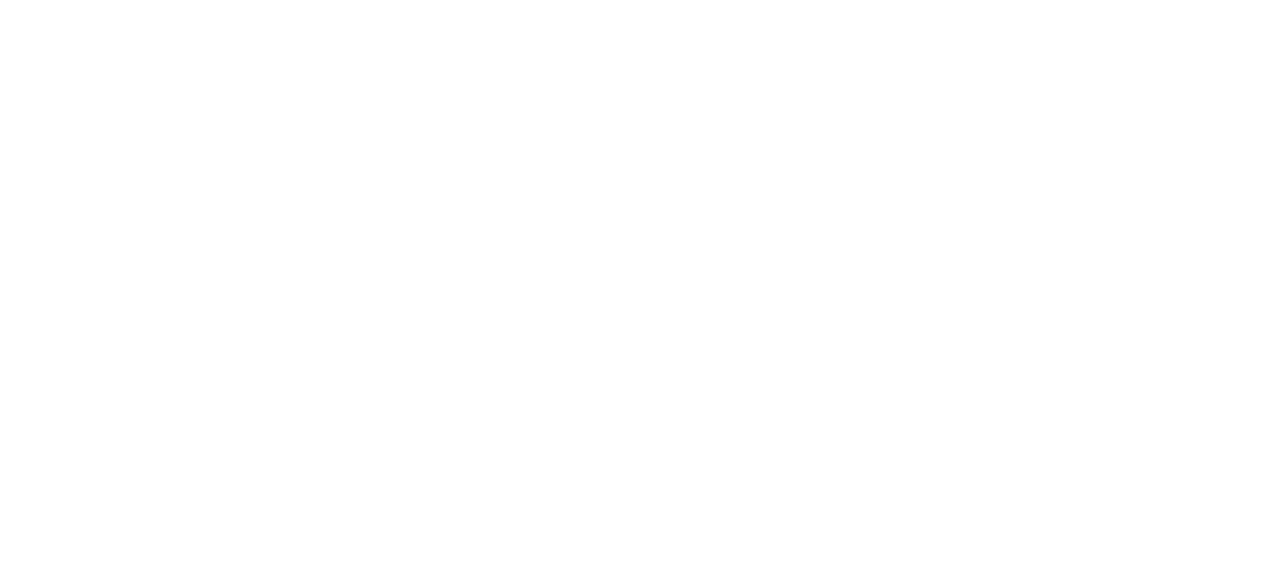
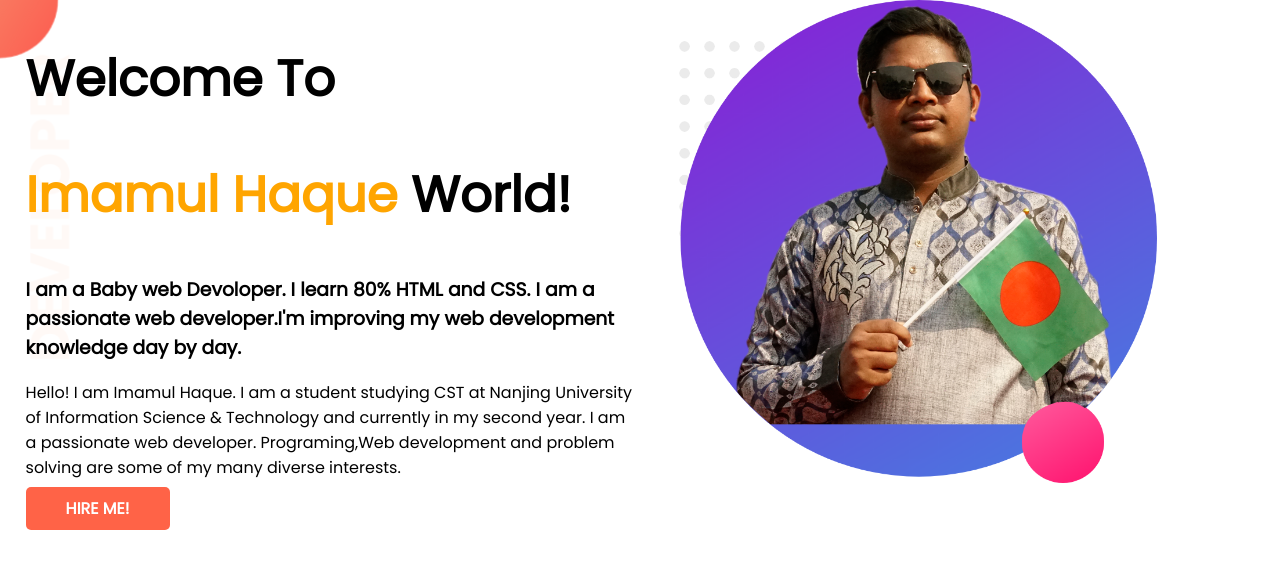
Before and after one commit to imamul99/developer-portfolio, a plain HTML site: page index.html in a window 1280 px wide. Drawn offline with Linux system fonts and the light colour scheme; a web font is replaced by a local one.

Commit message:
first section added

```diff
--- a/index.html
+++ b/index.html
@@ -1,11 +1,39 @@
 <!DOCTYPE html>
 <html lang="en">
-  <head>
-    <meta charset="UTF-8" />
-    <meta http-equiv="X-UA-Compatible" content="IE=edge" />
-    <meta name="viewport" content="width=device-width, initial-scale=1.0" />
-    <title>Imamul Portfolio</title>
-    <link rel="stylesheet" href="style.css" />
-  </head>
-  <body></body>
+
+<head>
+  <meta charset="UTF-8">
+  <meta http-equiv="X-UA-Compatible" content="IE=edge">
+  <meta name="viewport" content="width=device-width, initial-scale=1.0">
+  <title>Imamul's Portfolio</title>
+  <link rel="preconnect" href="https://fonts.googleapis.com">
+  <link rel="preconnect" href="https://fonts.gstatic.com" crossorigin>
+  <link
+    href="https://fonts.googleapis.com/css2?family=Corinthia&family=Lato:ital,wght@0,400;1,100;1,300&family=Poppins&display=swap"
+    rel="stylesheet">
+  <link rel="stylesheet" href="style.css">
+</head>
+
+<body>
+  <section class="top-banner">
+    <div class="half-width">
+      <h1>Welcome To</h1>
+      <h1><span class="color-orng"> Imamul Haque </span>World!</h1>
+      <h3>I am a Baby web Devoloper. I learn 80% HTML and CSS. I am a passionate web developer.I'm improving my web
+        development knowledge day by day.</h3>
+      <p>Hello! I am Imamul Haque. I am a student studying CST at Nanjing University of Information Science & Technology
+        and
+        currently in my second year. I am a passionate web developer. Programing,Web development and problem solving are
+        some of my many diverse interests.</p>
+      <a class="link-button" href="https://www.linkedin.com/in/imamul99/" target="_blank">HIRE ME!</a>
+    </div>
+
+    <div class="half-width">
+      <img src="images/imamul_1.png" alt="imamul's picture">
+
+    </div>
+
+  </section>
+</body>
+
 </html>
--- a/style.css
+++ b/style.css
@@ -0,0 +1,39 @@
+body {
+  font-family: 'Poppins', sans-serif;
+  margin: 0;
+}
+
+h1 {
+  font-size: 50px;
+}
+
+.color-orng {
+  color: orange;
+}
+
+section {
+  display: flex;
+}
+
+.half-width {
+  width: 50%;
+  padding-left: 2%;
+}
+
+.half-width img {
+  width: 80%;
+}
+
+.link-button {
+  text-decoration: none;
+  background-color: tomato;
+  color: white;
+  font-weight: 700;
+  padding: 10px 40px;
+  border-radius: 5px;
+}
+
+.top-banner {
+  background-image: url(images/top-banner.png);
+  background-repeat: no-repeat;
+}
```
Also changed, not shown: images/dream-bg.png (added), images/exp-bg.png (added), images/imamul_1.png (added), images/imamul_2.png (added), images/my-bg.png (added), images/my-bg2.png (added), images/top-banner.png (added).
